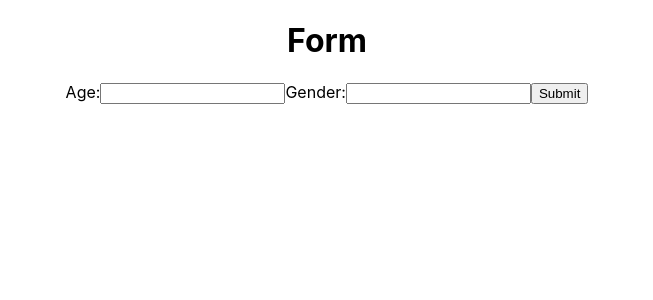
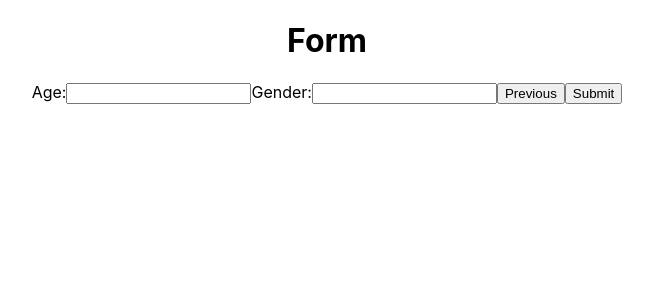
Before and after one commit to R-Morton/react-medical-form, a React (Create React App) app: page / in a window 1280 px wide. Both pictures are taken after a click on the button "Next". Shown: the top 300 px of the page, without its empty margins (313-966 px from the left). Built offline with nearby package versions, Linux system fonts and the light colour scheme.

Commit message:
switching between two form renders working.

```diff
--- a/src/components/MedicalForm.jsx
+++ b/src/components/MedicalForm.jsx
@@ -4,6 +4,9 @@ export default function MedicalForm(props) {
 
   const [name, setName] = useState("")
   const [email, setEmail] = useState("")
+  const [age, setAge] = useState("")
+  const [gender, setGender] = useState("")
+  const [currentIndex, setCurrentIndex] = useState(0)
 
   function handleChangeName (e) {
     setName(e.target.value)
@@ -13,18 +16,57 @@ export default function MedicalForm(props) {
     setEmail(e.target.value)
   }
 
-  const handleNext = (e) => {
+  function handleChangeAge (e) {
+    setAge(e.target.value)
+  }
+
+  function handleChangeGender (e) {
+    setGender(e.target.value)
+  }
+
+  const handleSubmit = (e) => {
     e.preventDefault()
-    props.onNext({ name, email })
+    props.onSubmit({ name, email, age, gender })
+  }
+
+  const handleNext = () => {
+    setCurrentIndex((prevIndex) => prevIndex + 1);
+  };
+
+  const handlePrevious = () => {
+    setCurrentIndex((prevIndex) => prevIndex -1)
+  }
+
+  function form1() {
+    return(
+    <form>
+      <label>Name:</label>
+      <input type="text" value={name} onChange={handleChangeName} />
+      <label>Email:</label>
+      <input type="text" value={email} onChange={handleChangeEmail} />
+      <button type="button" onClick={handleNext}>Next</button>
+    </form>
+    )
+  }
+
+  function form2() {
+    return (
+    <form onSubmit={handleSubmit}>
+      <label>Age:</label>
+      <input type="text" value={age} onChange={handleChangeAge} />
+      <label>Gender:</label>
+      <input type="text" value={gender} onChange={handleChangeGender} />
+      <button type="button" onClick={handlePrevious}>Previous</button>
+      <button type="submit">Submit</button>
+    </form>
+    )
   }
 
     return (
-      <form onSubmit={handleNext}>
-          <label>Name:</label>
-          <input type="text" value={props.name} onChange={handleChangeName} />
-          <label>Email:</label>
-          <input type="text" value={props.email} onChange={handleChangeEmail} />
-          <button type="submit">Next</button>
-      </form>
+      <div>
+        {currentIndex === 0 && form1()}
+        {currentIndex === 1 && form2()}
+      </div>
+
     )
 }
--- a/src/components/MedicalForm2.jsx
+++ /dev/null
@@ -1,30 +0,0 @@
-import React, { useState } from 'react';
-
-export default function MedicalForm2(props) {
-
-  const [age, setAge] = useState("")
-  const [gender, setGender] = useState("")
-
-  function handleChangeAge (e) {
-    setAge(e.target.value)
-  }
-
-  function handleChangeGender (e) {
-    setGender(e.target.value)
-  }
-
-  const handleSubmit = (e) => {
-    e.preventDefault()
-    props.onSubmit({ age, gender })
-  }
-
-    return (
-      <form onSubmit={handleSubmit}>
-          <label>Age:</label>
-          <input type="text" value={props.age} onChange={handleChangeAge} />
-          <label>Gender:</label>
-          <input type="text" value={props.gender} onChange={handleChangeGender} />
-          <button type="submit">Submit</button>
-      </form>
-    )
-}
--- a/src/components/MedicalParent.jsx
+++ b/src/components/MedicalParent.jsx
@@ -1,41 +1,25 @@
 import React, { useState } from 'react';
 import MedicalForm from './MedicalForm';
 import MedicalDisplay from './MedicalDisplay';
-import MedicalForm2 from './MedicalForm2';
 
 
 
 export default function MedicalParent() {
 
-    const [formData0, setFormData0] = useState("")
-    const [formData1, setFormData1] = useState("")
+    const [formData, setFormData] = useState("")
     const [showForm, setShowForm] = useState(false)
-    const [currentIndex, setCurrentIndex] = useState(0)
 
     const handleSubmit = (data) => {
-        setFormData1(data);
-        if (currentIndex === 1) {
-            setShowForm(true)
-        }
+        setFormData(data);
+        setShowForm(true)
     }
 
-    const handleNext = (data) => {
-        setCurrentIndex((prevIndex) => prevIndex + 1);
-        if (currentIndex === 0) {
-            setFormData0(data);
-        }
-      };
-
-      const handlePrevious = () => {
-        setCurrentIndex((prevIndex) => prevIndex -1)
-      }
 
     return (
         <div>
             <h1>Form</h1>
-            {currentIndex === 0 && <MedicalForm onNext={handleNext} />}
-            {currentIndex === 1 && <MedicalForm2 onSubmit={handleSubmit} />}
-            {showForm && <MedicalDisplay name={formData0.name} email={formData0.email} age={formData1.age} gender={formData1.gender} />}
+            <MedicalForm onSubmit={handleSubmit}></MedicalForm>
+            {showForm && <MedicalDisplay name={formData.name} email={formData.email} age={formData.age} gender={formData.gender} />}
 
         </div>
     )
```
